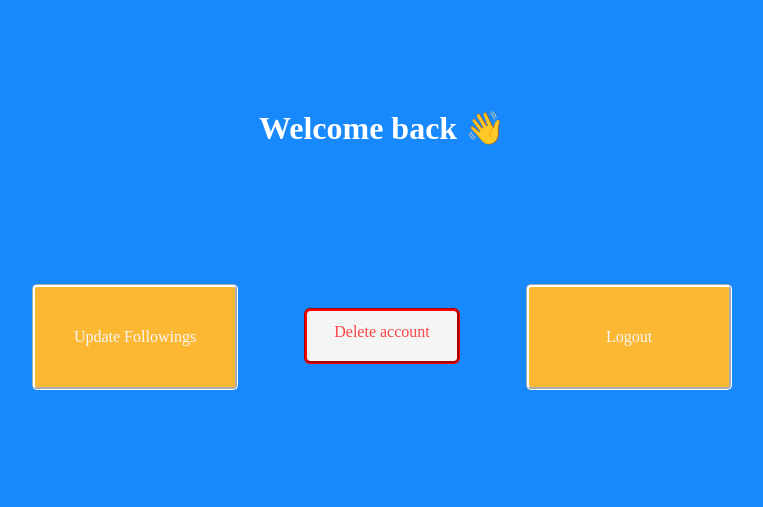
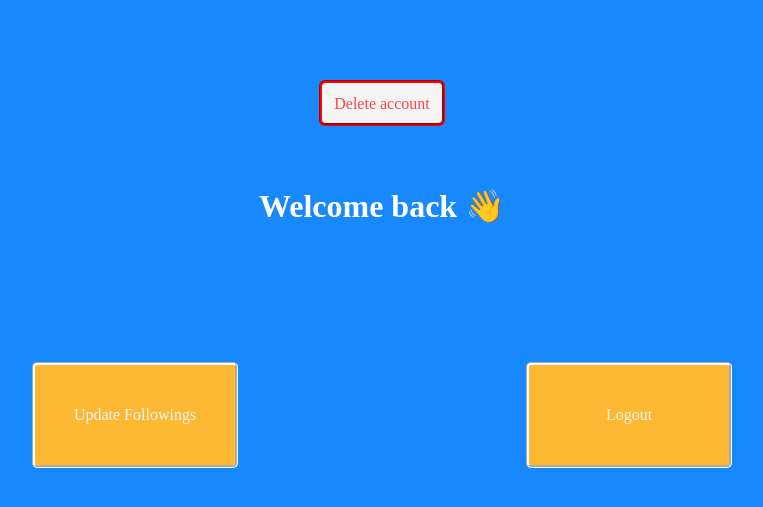
Before and after one commit to tatefrost/Stalk-Star, a Flask app: page /home/1 in a window 1280 px wide. Shown: the top 507 px of the page, without its empty margins (258-1021 px from the left). Run offline with Flask 2, Linux system fonts and the light colour scheme; the visitor is signed in with stand-in values (Sample User, id 1).

Commit message:
moved delete button

```diff
--- a/static/css/stalk-star.css
+++ b/static/css/stalk-star.css
@@ -202,8 +202,8 @@ form {
 .deletelink {
 
   background-color: whitesmoke;
-  height: 50px;
-  width: 150px;
+  height: 40px;
+  width: 120px;
   border-radius: 6px;
   border-color: red;
   border-style: groove;
@@ -212,7 +212,6 @@ form {
   flex-direction: column;
   justify-self: baseline;
   align-items: center;
-  margin-top: 40px;
 }
 
 #deleteacc {
@@ -222,7 +221,7 @@ form {
   flex-direction: column;
   justify-self: center;
   align-items: center;
-  margin-top: 12px;
+  margin-top: 10%;
 }
 
 #searchartistsbox, #filterform, #addform, #addsearch{
--- a/templates/homepage.html
+++ b/templates/homepage.html
@@ -1,11 +1,12 @@
 {% extends 'base.html' %}
 {% block content %}
+
+<p class="deletelink"><a id="deleteacc" href="/delete/{{ user_id }}">Delete account</a></p>
 
 <h1 class="banner">Welcome back 👋</h1>
 
 <div id="homelinksbox">
   <p><a id="updatefollowings" href="/artists/{{ user_id }}">Update Followings</a></p>
-  <p class="deletelink"><a id="deleteacc" href="/delete/{{ user_id }}">Delete account</a></p>
   <p><a id="signout" href="/signout">Logout</a></p>
 </div>
 
```
